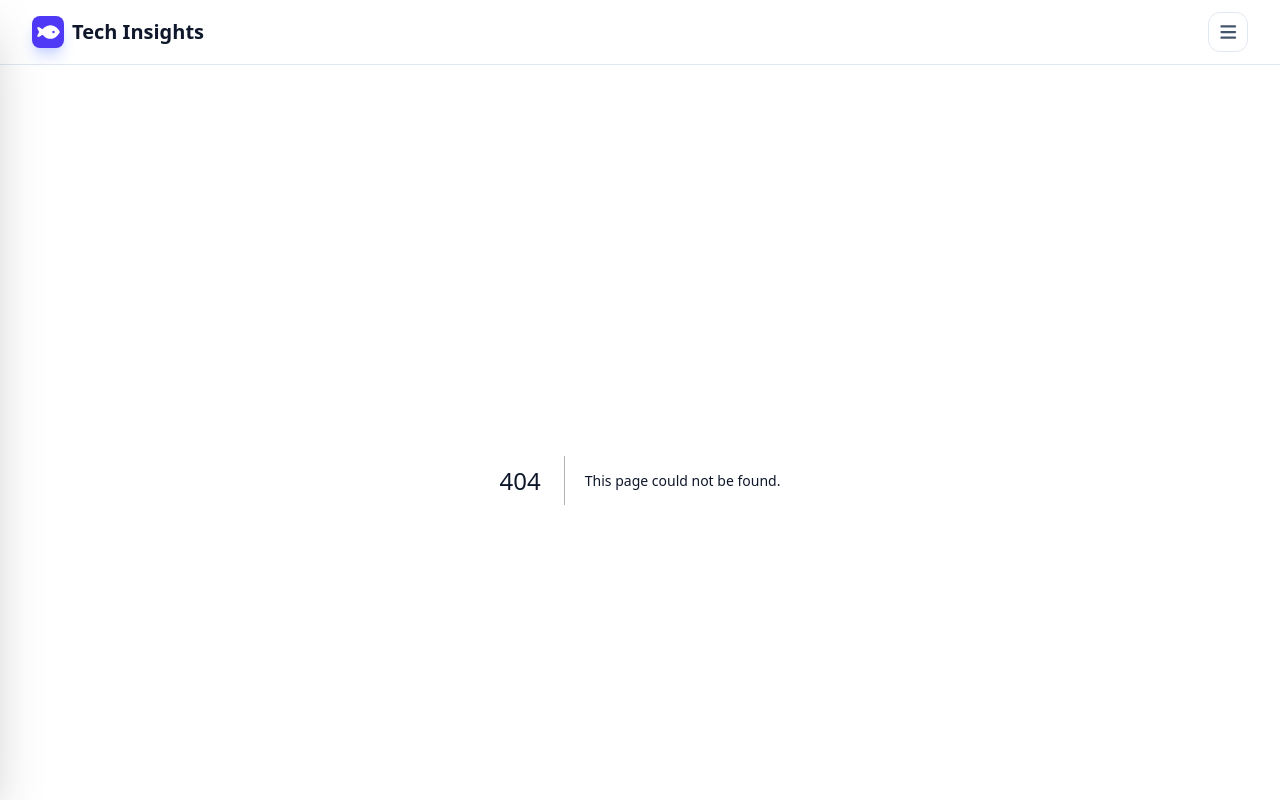
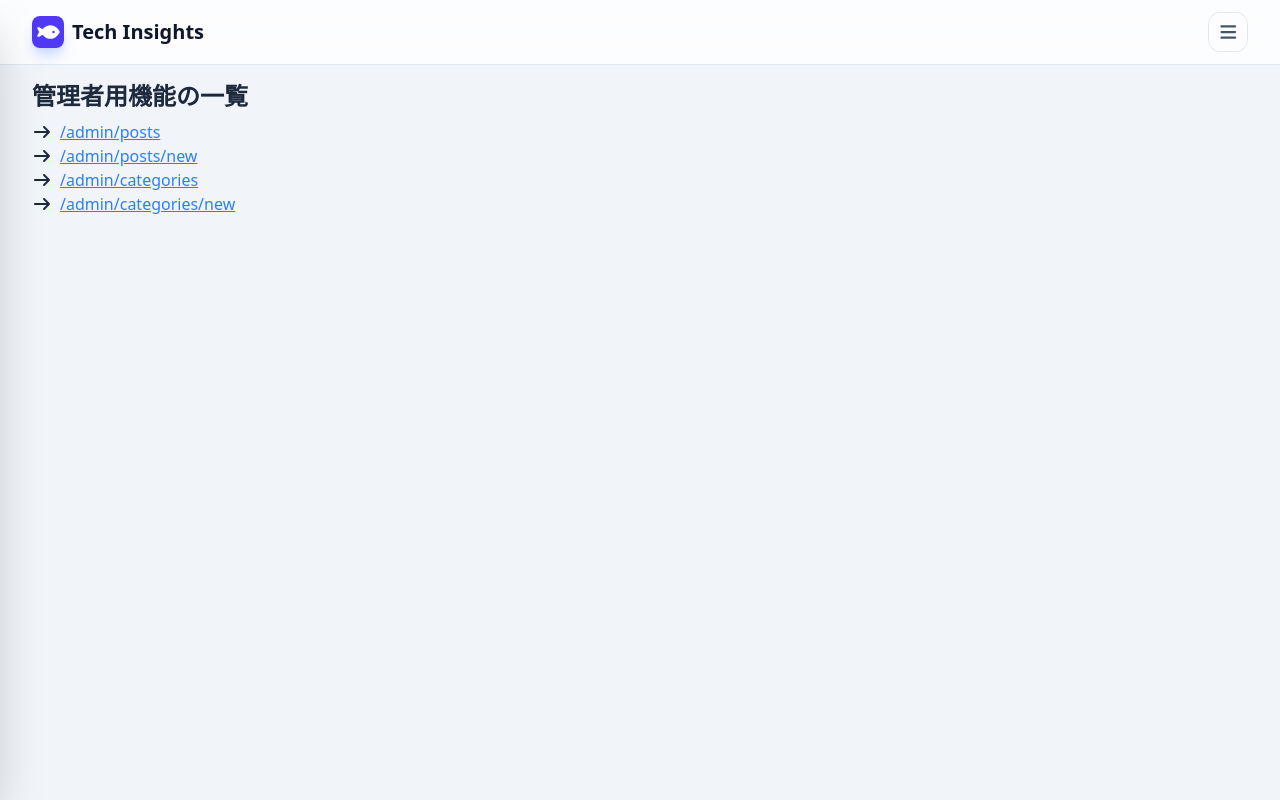
Before and after one commit to kuri227/next-blog-app, a Next.js app: page /admin in a window 1280 px wide. Before the commit this address had no page. Shown: the top 800 px of the page. Built offline with nearby package versions, Linux system fonts and the light colour scheme.

Commit message:
update 1 file and create 1 file

```diff
--- a/eslint.config.mjs
+++ b/eslint.config.mjs
@@ -18,7 +18,14 @@ const eslintConfig = [
       },
     },
     rules: {
+      // 未使用変数の警告をオフ（既存の設定）
       "@typescript-eslint/no-unused-vars": "off",
+
+      // any型の使用を許可（今回追加）
+      "@typescript-eslint/no-explicit-any": "off",
+
+      // imgタグの使用を許可（今回追加）
+      "@next/next/no-img-element": "off",
     },
     ignores: [
       "node_modules/**",
--- /dev/null
+++ b/src/app/admin/page.tsx
@@ -0,0 +1,43 @@
+"use client";
+import Link from "next/link";
+import { FontAwesomeIcon } from "@fortawesome/react-fontawesome";
+import { faArrowRight } from "@fortawesome/free-solid-svg-icons";
+
+const Page: React.FC = () => {
+  return (
+    <main>
+      <div className="mb-2 text-2xl font-bold">管理者用機能の一覧</div>
+      <ul>
+        <li>
+          <FontAwesomeIcon icon={faArrowRight} className="mr-2" />
+          <Link className="text-blue-500 underline" href="/admin/posts">
+            /admin/posts
+          </Link>
+        </li>
+        <li>
+          <FontAwesomeIcon icon={faArrowRight} className="mr-2" />
+          <Link className="text-blue-500 underline" href="/admin/posts/new">
+            /admin/posts/new
+          </Link>
+        </li>
+        <li>
+          <FontAwesomeIcon icon={faArrowRight} className="mr-2" />
+          <Link className="text-blue-500 underline" href="/admin/categories">
+            /admin/categories
+          </Link>
+        </li>
+        <li>
+          <FontAwesomeIcon icon={faArrowRight} className="mr-2" />
+          <Link
+            className="text-blue-500 underline"
+            href="/admin/categories/new"
+          >
+            /admin/categories/new
+          </Link>
+        </li>
+      </ul>
+    </main>
+  );
+};
+
+export default Page;
```
